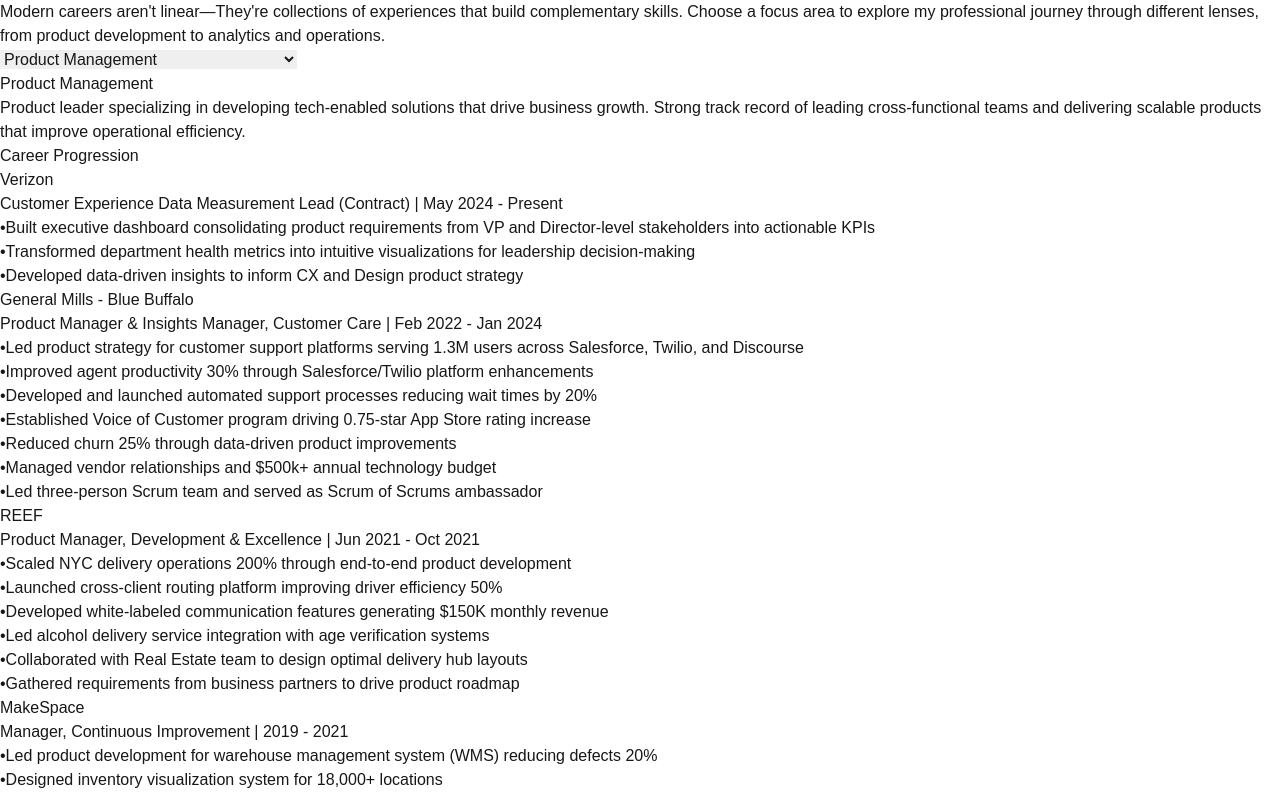
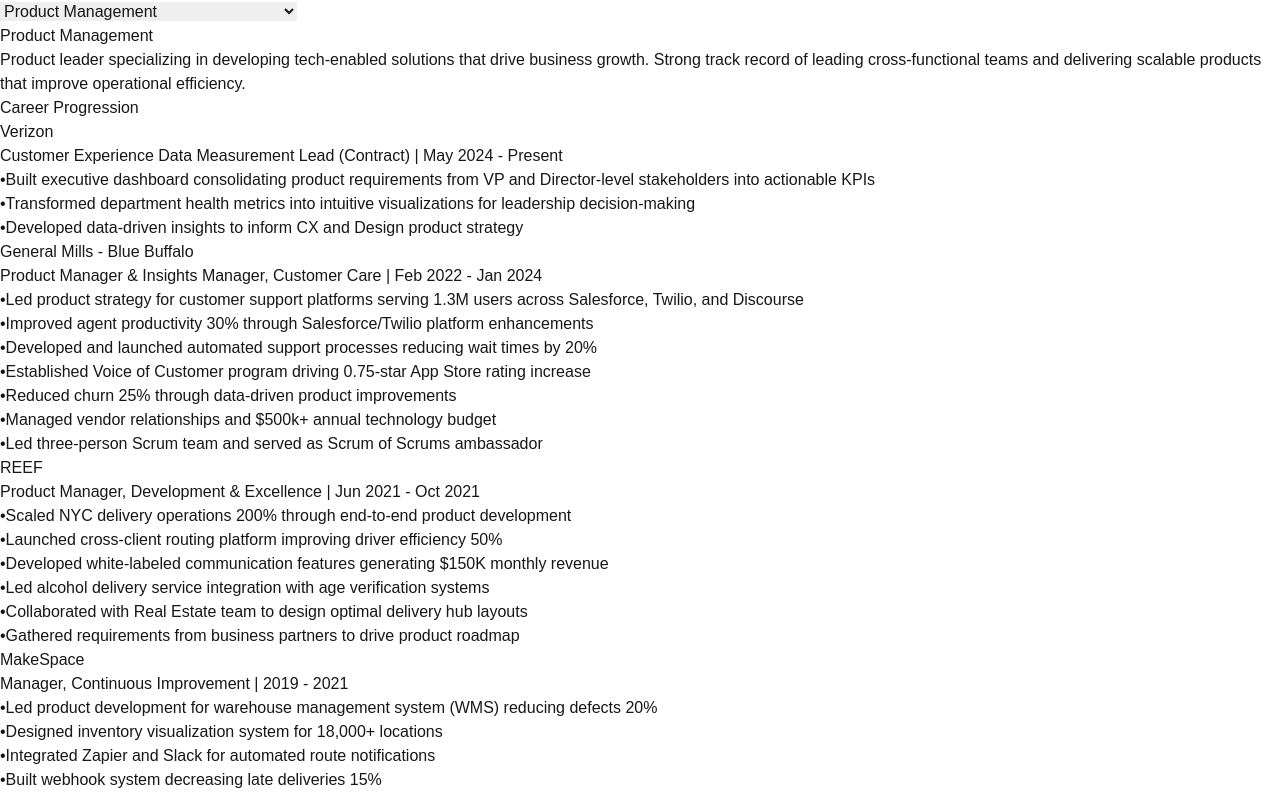
Before and after one commit to at-jason/career-viewer, a Next.js app: page / in a window 1280 px wide. Shown: the top 795 px of the page. Built offline with nearby package versions, Linux system fonts and the light colour scheme.

Commit message:
Update CareerViewer.tsx

```diff
--- a/src/components/CareerViewer.tsx
+++ b/src/components/CareerViewer.tsx
@@ -8,14 +8,7 @@
   const [selectedRole, setSelectedRole] = useState('product');
 
   return (
-    <div className="w-full max-w-4xl mx-auto py-4 md:p-4">
-      <div className="mb-6 p-4 border border-white rounded">
-  <p className="text-white">
-    Modern careers aren&apos;t linear—They&apos;re collections of experiences that build complementary skills. Choose a focus area to explore my
-    professional journey through different lenses, from product development to analytics and operations.
-  </p>
-</div>
-
+    <div className="w-full max-w-4xl mx-auto px-2 py-4 md:p-4">
       <select
         value={selectedRole}
         onChange={(e) => setSelectedRole(e.target.value)}
```
